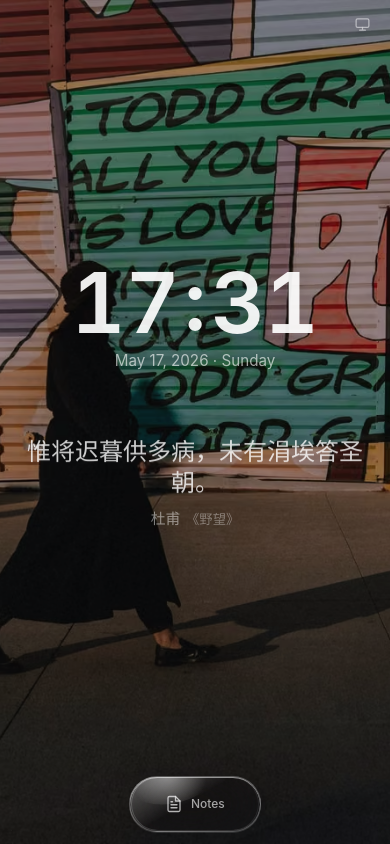
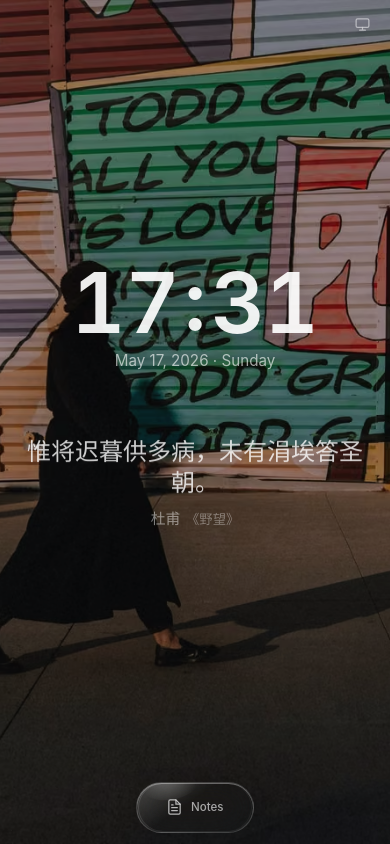
Before and after one commit to Lizst777/LiangOS, a React (Vite) app: page / in a window 390 px wide. Built offline with nearby package versions, Linux system fonts and the light colour scheme; no server answers.

Commit message:
Fix iOS chrome and liquid dock

```diff
--- a/index.html
+++ b/index.html
@@ -4,6 +4,11 @@
     <meta charset="UTF-8" />
     <link rel="icon" type="image/svg+xml" href="/favicon.svg" />
     <meta name="viewport" content="width=device-width, initial-scale=1, viewport-fit=cover" />
+    <meta name="theme-color" content="rgb(14, 18, 18)" />
+    <meta name="mobile-web-app-capable" content="yes" />
+    <meta name="apple-mobile-web-app-capable" content="yes" />
+    <meta name="apple-mobile-web-app-status-bar-style" content="black-translucent" />
+    <meta name="apple-mobile-web-app-title" content="LiangOS" />
     <link
       rel="preload"
       href="/bg-1920.avif"
--- a/src/components/layout/BottomNavigation.jsx
+++ b/src/components/layout/BottomNavigation.jsx
@@ -2,7 +2,7 @@ import { NAV_ITEMS } from "../../constants/navigation";
 import { NavIcon } from "../../ui/Icons";
 
 const LIQUID_DOCK_FILTER =
-  "blur(30px) saturate(190%) contrast(105%)";
+  "blur(20px) saturate(165%) brightness(112%)";
 const LIQUID_DOCK_STYLE = {
   backdropFilter: LIQUID_DOCK_FILTER,
   WebkitBackdropFilter: LIQUID_DOCK_FILTER,
--- a/src/styles/base.css
+++ b/src/styles/base.css
@@ -4,6 +4,10 @@
   margin: 0;
   padding: 0;
   box-sizing: border-box;
+}
+
+html {
+  background-color: rgb(14, 18, 18);
 }
 
 html,
@@ -13,10 +17,10 @@ body {
   margin: 0;
   padding: 0;
   overflow-x: hidden;
-  background: var(--app-bg, #09090b);
 }
 
 body {
+  background: rgb(14, 18, 18);
   font-family: -apple-system, BlinkMacSystemFont, "Segoe UI", "Microsoft YaHei",
     sans-serif;
 }
@@ -32,7 +36,7 @@ body {
   min-height: 100svh;
   min-height: 100dvh;
   overflow-x: hidden;
-  background: var(--app-bg, #09090b);
+  background: rgb(14, 18, 18);
 }
 
 @media (prefers-reduced-motion: reduce) {
--- a/src/styles/shell.css
+++ b/src/styles/shell.css
@@ -1707,7 +1707,7 @@
 
   /* ===== Mobile iOS-like liquid dock ===== */
   .app-shell .bottom-nav {
-    bottom: max(0.75rem, calc(env(safe-area-inset-bottom) + 0.35rem));
+    bottom: max(0.7rem, calc(env(safe-area-inset-bottom) + 0.3rem));
     left: max(0.85rem, env(safe-area-inset-left));
     right: max(0.85rem, env(safe-area-inset-right));
   }
@@ -1717,50 +1717,49 @@
     position: relative;
     isolation: isolate;
     overflow: hidden;
-    max-width: 8.2rem;
-    min-height: 3.45rem;
-    padding: 0.24rem;
-    border: 1px solid rgba(255, 255, 255, 0.28);
+    max-width: 7.4rem;
+    min-height: 3.1rem;
+    padding: 0.15rem;
+    border: 1px solid rgba(255, 255, 255, 0.18);
     border-radius: 999px;
     background:
-      linear-gradient(150deg, rgba(255, 255, 255, 0.34), transparent 44%),
-      rgba(232, 238, 246, 0.58);
+      linear-gradient(145deg, rgba(255, 255, 255, 0.22), transparent 42%),
+      rgba(238, 243, 250, 0.3);
     box-shadow:
-      inset 0 1px 0 rgba(255, 255, 255, 0.52),
-      inset 0 -1px 0 rgba(255, 255, 255, 0.12),
-      0 1px 0 rgba(255, 255, 255, 0.12),
-      0 12px 34px rgba(0, 0, 0, 0.22);
-    backdrop-filter: blur(30px) saturate(190%) contrast(105%);
-    -webkit-backdrop-filter: blur(30px) saturate(190%) contrast(105%);
+      inset 0 1px 0 rgba(255, 255, 255, 0.34),
+      inset 0 -1px 0 rgba(255, 255, 255, 0.07),
+      0 8px 24px rgba(0, 0, 0, 0.15);
+    backdrop-filter: blur(20px) saturate(165%) brightness(112%);
+    -webkit-backdrop-filter: blur(20px) saturate(165%) brightness(112%);
     opacity: 1;
   }
 
   .app-shell--dashboard .bottom-nav__container {
     background:
-      linear-gradient(150deg, rgba(255, 255, 255, 0.32), transparent 46%),
-      rgba(18, 20, 22, 0.24);
+      linear-gradient(145deg, rgba(255, 255, 255, 0.2), transparent 43%),
+      rgba(18, 22, 22, 0.1);
   }
 
   :root[data-theme="dark"] .app-shell--notes .bottom-nav__container,
   .liangos-app.theme-dark .app-shell--notes .bottom-nav__container {
     background:
-      linear-gradient(150deg, rgba(255, 255, 255, 0.2), transparent 46%),
-      rgba(26, 27, 32, 0.5);
+      linear-gradient(145deg, rgba(255, 255, 255, 0.16), transparent 43%),
+      rgba(26, 27, 32, 0.28);
   }
 
   .app-shell .bottom-nav__container::before {
     content: "";
     position: absolute;
     z-index: -1;
-    top: -62%;
-    left: -8%;
-    width: 74%;
-    height: 112%;
+    top: -72%;
+    left: -4%;
+    width: 62%;
+    height: 106%;
     border-radius: 50%;
     background: radial-gradient(
       circle at 50% 50%,
-      rgba(255, 255, 255, 0.42),
-      transparent 68%
+      rgba(255, 255, 255, 0.28),
+      transparent 70%
     );
     transform: rotate(-8deg);
     pointer-events: none;
@@ -1773,24 +1772,24 @@
     inset: 1px;
     border-radius: inherit;
     box-shadow:
-      inset 1px 0 0 rgba(255, 255, 255, 0.18),
-      inset -1px 0 0 rgba(255, 255, 255, 0.08);
+      inset 1px 0 0 rgba(255, 255, 255, 0.12),
+      inset -1px 0 0 rgba(255, 255, 255, 0.05);
     pointer-events: none;
   }
 
   .app-shell .bottom-nav:hover .bottom-nav__container,
   .app-shell .bottom-nav:focus-within .bottom-nav__container {
     background:
-      linear-gradient(150deg, rgba(255, 255, 255, 0.4), transparent 44%),
-      rgba(232, 238, 246, 0.64);
+      linear-gradient(145deg, rgba(255, 255, 255, 0.26), transparent 42%),
+      rgba(238, 243, 250, 0.38);
     opacity: 1;
   }
 
   .app-shell--dashboard .bottom-nav:hover .bottom-nav__container,
   .app-shell--dashboard .bottom-nav:focus-within .bottom-nav__container {
     background:
-      linear-gradient(150deg, rgba(255, 255, 255, 0.36), transparent 46%),
-      rgba(18, 20, 22, 0.3);
+      linear-gradient(145deg, rgba(255, 255, 255, 0.24), transparent 43%),
+      rgba(18, 22, 22, 0.15);
     opacity: 1;
   }
 
@@ -1799,17 +1798,17 @@
   .liangos-app.theme-dark .app-shell--notes .bottom-nav:hover .bottom-nav__container,
   .liangos-app.theme-dark .app-shell--notes .bottom-nav:focus-within .bottom-nav__container {
     background:
-      linear-gradient(150deg, rgba(255, 255, 255, 0.24), transparent 46%),
-      rgba(26, 27, 32, 0.58);
+      linear-gradient(145deg, rgba(255, 255, 255, 0.2), transparent 43%),
+      rgba(26, 27, 32, 0.36);
   }
 
   .app-shell .bottom-nav__item {
     position: relative;
     z-index: 1;
-    min-height: 46px;
-    padding-inline: 0.9rem;
+    min-height: 44px;
+    padding-inline: 0.75rem;
     color: color-mix(in srgb, var(--os-text) 82%, transparent);
-    font-size: 0.75rem;
+    font-size: 0.72rem;
     font-weight: 510;
     touch-action: manipulation;
     -webkit-tap-highlight-color: transparent;
@@ -1823,13 +1822,42 @@
   }
 
   .app-shell .bottom-nav__icon {
-    width: 18px;
-    height: 18px;
+    width: 17px;
+    height: 17px;
     opacity: 0.84;
   }
 
   .app-shell .bottom-nav__item:active {
-    transform: scale(0.93);
+    transform: scale(0.97);
+  }
+
+  @media (hover: none) {
+    .app-shell .bottom-nav:hover .bottom-nav__container,
+    .app-shell .bottom-nav:focus-within .bottom-nav__container {
+      background:
+        linear-gradient(145deg, rgba(255, 255, 255, 0.22), transparent 42%),
+        rgba(238, 243, 250, 0.3);
+    }
+
+    .app-shell--dashboard .bottom-nav:hover .bottom-nav__container,
+    .app-shell--dashboard .bottom-nav:focus-within .bottom-nav__container {
+      background:
+        linear-gradient(145deg, rgba(255, 255, 255, 0.2), transparent 43%),
+        rgba(18, 22, 22, 0.1);
+    }
+
+    :root[data-theme="dark"] .app-shell--notes .bottom-nav:hover .bottom-nav__container,
+    :root[data-theme="dark"] .app-shell--notes .bottom-nav:focus-within .bottom-nav__container,
+    .liangos-app.theme-dark .app-shell--notes .bottom-nav:hover .bottom-nav__container,
+    .liangos-app.theme-dark .app-shell--notes .bottom-nav:focus-within .bottom-nav__container {
+      background:
+        linear-gradient(145deg, rgba(255, 255, 255, 0.16), transparent 43%),
+        rgba(26, 27, 32, 0.28);
+    }
+
+    .app-shell .bottom-nav__item:hover {
+      transform: none;
+    }
   }
 
   @supports not ((backdrop-filter: blur(1px)) or (-webkit-backdrop-filter: blur(1px))) {
@@ -1839,7 +1867,7 @@
     }
 
     .app-shell--dashboard .bottom-nav__container {
-      background: rgba(18, 20, 22, 0.82);
+      background: rgba(18, 20, 22, 0.72);
     }
   }
 }
```
